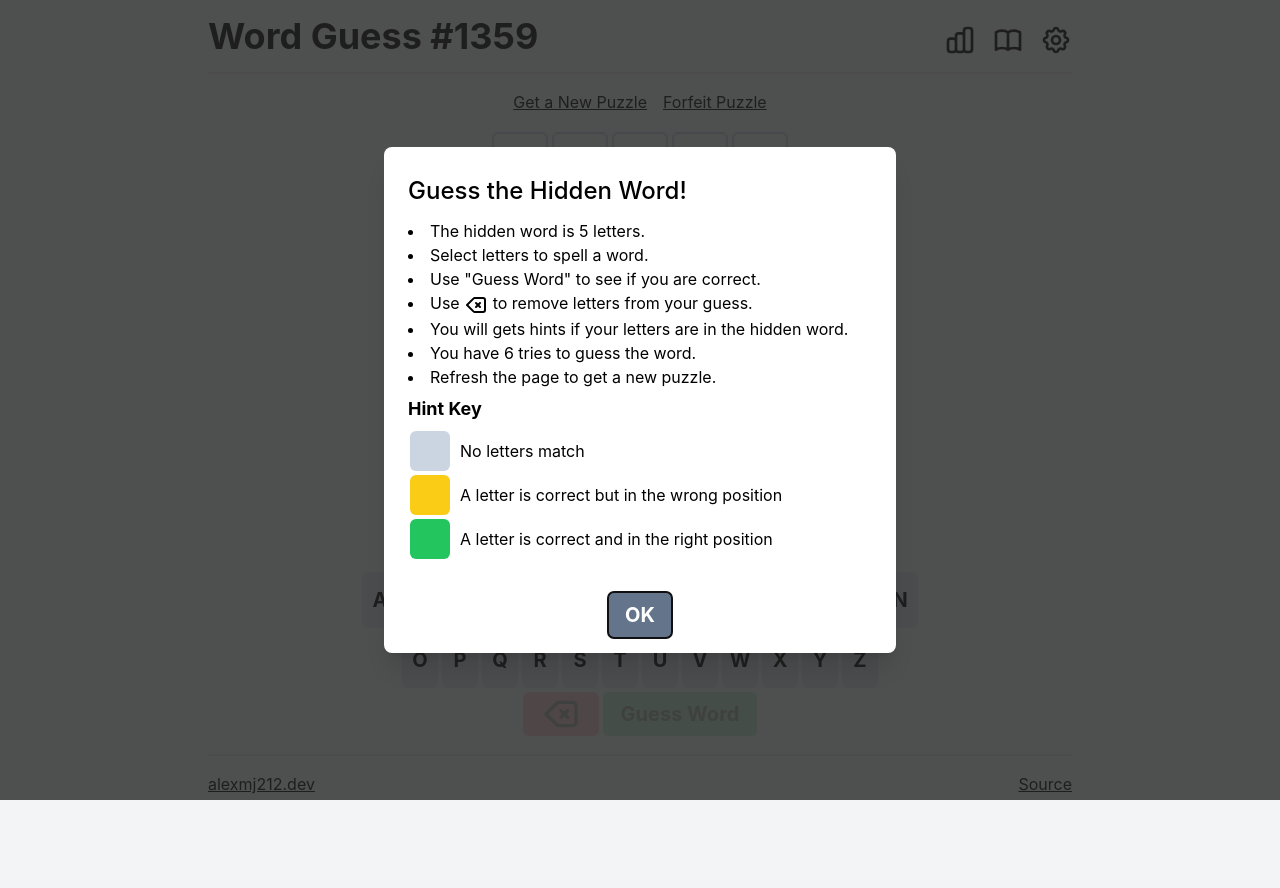
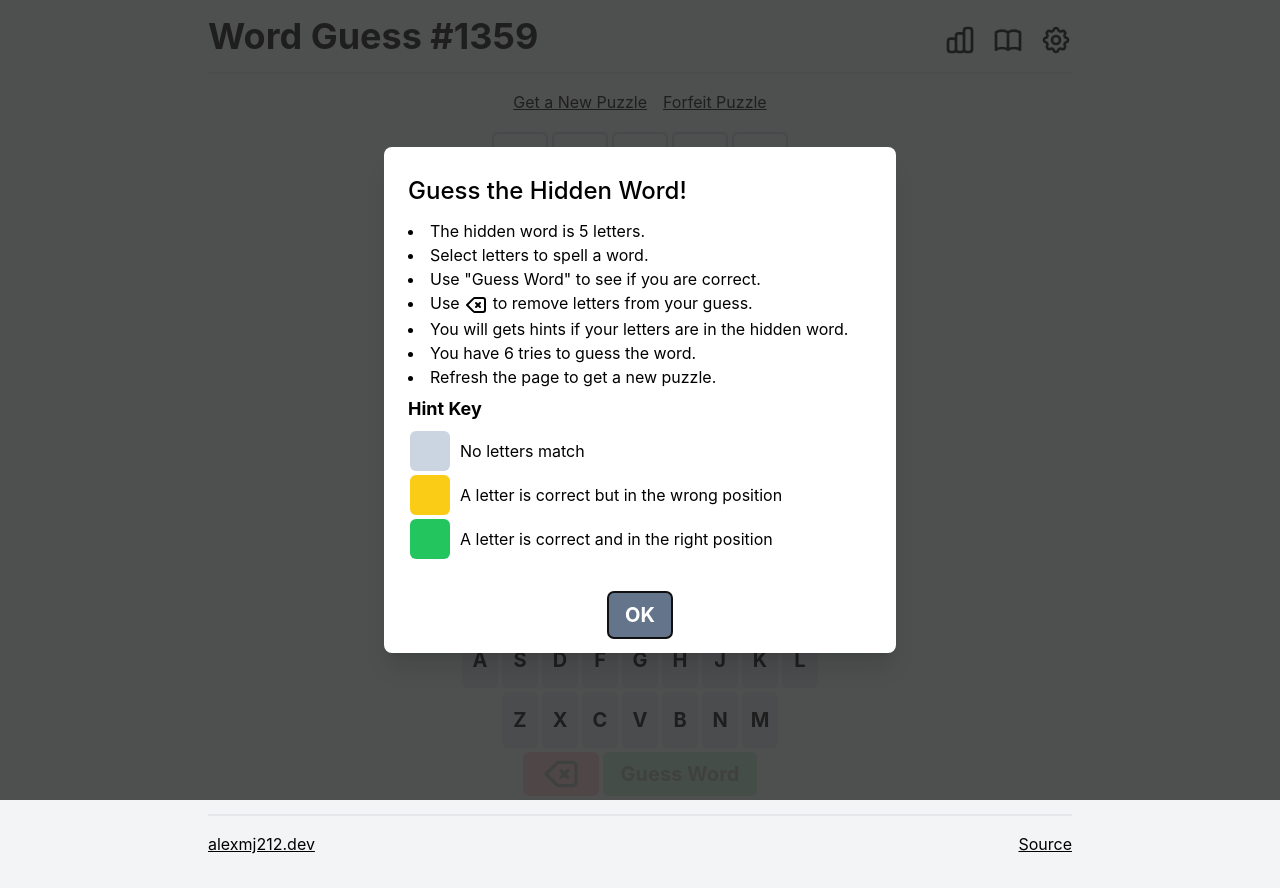
Before and after one commit to alexmj212/word-guess, a React (Create React App) app: page / in a window 1280 px wide. Before the commit the page ends 828 px from the top, so only its background shows below. Built offline with nearby package versions, Linux system fonts and the light colour scheme.

Commit message:
improve input handling, style, add qwerty display

```diff
--- a/src/App.tsx
+++ b/src/App.tsx
@@ -74,6 +74,7 @@ function App() {
     // If the puzzle is solved or failed, disable further submissions
     if (showSuccess || showFail) {
       setDisableSubmit(true);
+      setDisableBackspace(true);
     } else if (guessMap.length > 0 && mapPointer[0] >= 0 && mapPointer[0] < guessMap.length) {
       // Disable submit as long as the row doesn't have 5 letters or the puzzle was solved
       setDisableSubmit(!showSuccess && guessMap[mapPointer[0]].map((letter) => letter.letter).join("").length !== 5);
@@ -119,7 +120,7 @@ function App() {
    * @param letter
    */
   const onSelect = (letter: string) => {
-    if (guessMap[mapPointer[0]].some((e) => e.letter === "")) {
+    if (!(showFail || showSuccess) && guessMap[mapPointer[0]].some((e) => e.letter === "")) {
       guessMap[mapPointer[0]][mapPointer[1]] = {
         ...blankLetter,
         letter: letter,
@@ -132,7 +133,7 @@ function App() {
    * Remove the last letter from a guess
    */
   const onBackspace = () => {
-    if (guessMap[mapPointer[0]].some((e) => e.letter !== "")) {
+    if (!disableBackspace && guessMap[mapPointer[0]].some((e) => e.letter !== "")) {
       guessMap[mapPointer[0]][mapPointer[1] - 1] = blankLetter;
       setMapPointer([mapPointer[0], mapPointer[1] - 1]);
     }
@@ -143,6 +144,7 @@ function App() {
    * Submit a completed word
    */
   const onSubmit = () => {
+    if (!disableSubmit) {
       const guessedWord = guessMap[mapPointer[0]].map((letter) => letter.letter).join("");
       // Ensure the word is contained within all the possible words
       if (guessWords.includes(guessedWord.toLocaleLowerCase()) || validWords.includes(guessedWord.toLocaleLowerCase())) {
@@ -151,6 +153,7 @@ function App() {
         gameLogManager.updateInvalidWordCount();
         setError(true);
         setErrorMessage(`${guessedWord} is not a word!`);
+      }
     }
   };
 
@@ -282,7 +285,7 @@ function App() {
             </li>
           </ul>
         </div>
-        <div className="my-4 mx-auto md:max-w-xl flex flex-col justify-center">
+        <div className="my-4 mx-auto flex flex-col justify-center">
           <div className="flex flex-row flex-wrap mb-4 justify-center space-x-4">
             <button className="underline" onClick={() => window.location.reload()}>
               Get a New Puzzle
@@ -309,29 +312,29 @@ function App() {
               {(showFail || showSuccess) && (
                 <ul className="list-none flex flex-row space-x-4">
                   <li>
-                    <div className="underline cursor-pointer" onClick={() => setOpenShareModal(true)}>
+                    <button className="underline" onClick={() => setOpenShareModal(true)}>
                       Share Results
-                    </div>
+                    </button>
                   </li>
                   <li>
-                    <div className="underline cursor-pointer" onClick={() => setOpenStatsModal(true)}>
+                    <button className="underline" onClick={() => setOpenStatsModal(true)}>
                       View Your Stats
-                    </div>
+                    </button>
                   </li>
                   <li>
-                    <div className="underline cursor-pointer" onClick={() => window.location.reload()}>
+                    <button className="underline" onClick={() => window.location.reload()}>
                       Try another?
-                    </div>
+                    </button>
                   </li>
                 </ul>
               )}
             </div>
-            <Keyboard letterOptions={letterOptions} onSelect={onSelect} disableCondition={(letter) => letter.disabled || showSuccess || showFail} />
+            <Keyboard qwerty letterOptions={letterOptions} onSelect={onSelect} disableCondition={(letter) => letter.disabled || showSuccess || showFail} />
             <div className="flex flex-row flex-wrap justify-center">
-              <button className="button bg-red-400 dark:bg-red-700" onClick={onBackspace} disabled={showSuccess || showFail || disableBackspace}>
+              <button title="Backspace" className="button bg-red-400 dark:bg-red-700" onClick={onBackspace} disabled={showSuccess || showFail || disableBackspace}>
                 <BackspaceIcon className="h-10 w-10" />
               </button>
-              <button className="button bg-green-400 dark:bg-green-700" onClick={onSubmit} disabled={disableSubmit}>
+              <button title="Guess Word" className={`button ${!disableSubmit ? "submit-button" : ""} bg-green-400 dark:bg-green-700`} onClick={onSubmit} disabled={disableSubmit}>
                 Guess Word
               </button>
             </div>
--- a/src/Keyboard.tsx
+++ b/src/Keyboard.tsx
@@ -1,20 +1,27 @@
 import React from "react";
 import { LetterState } from "./App";
 import utilities from "./util";
+import { alphabet, qwertyKeyboard } from "./wordList";
 
 type KeyboardType = {
   letterOptions: LetterState[];
+  qwerty?: boolean;
   onSelect: (letter: string) => void;
   disableCondition: (letter: LetterState) => boolean;
 };
 
-const Keyboard: React.FC<KeyboardType> = ({ letterOptions, onSelect, disableCondition }) => {
+const Keyboard: React.FC<KeyboardType> = ({ letterOptions, qwerty, onSelect, disableCondition }) => {
+  qwerty ? letterOptions.sort((a, b) => qwertyKeyboard.indexOf(a.letter) - qwertyKeyboard.indexOf(b.letter)) : letterOptions.sort((a, b) => alphabet.indexOf(a.letter) - alphabet.indexOf(b.letter));
+
   return (
     <div className="flex flex-row flex-wrap justify-center">
-      {letterOptions.map((letter) => (
-        <button key={letter.letter} onClick={() => onSelect(letter.letter)} value={letter.letter} className={`button letter-option ${utilities.determineLetterClass(letter)}`} disabled={disableCondition(letter)}>
-          {letter.letter}
-        </button>
+      {letterOptions.map((letter, index) => (
+        <React.Fragment key={letter.letter}>
+          <button onClick={() => onSelect(letter.letter)} value={letter.letter} title={letter.letter} className={`button letter-option qwerty-option ${utilities.determineLetterClass(letter)}`} disabled={disableCondition(letter)}>
+            {letter.letter}
+          </button>
+          {qwerty ? (index === 9 || index === 18) && <div className="flex-break"></div> : index % 10 === 9 && <div className="flex-break"></div>}
+        </React.Fragment>
       ))}
     </div>
   );
```
Lines whose indentation alone changed are shown as unchanged.
